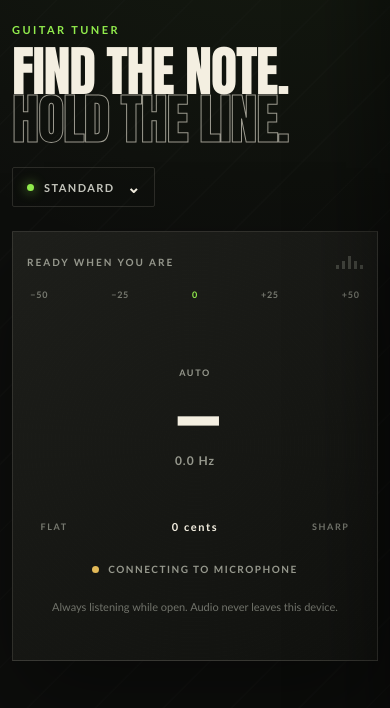
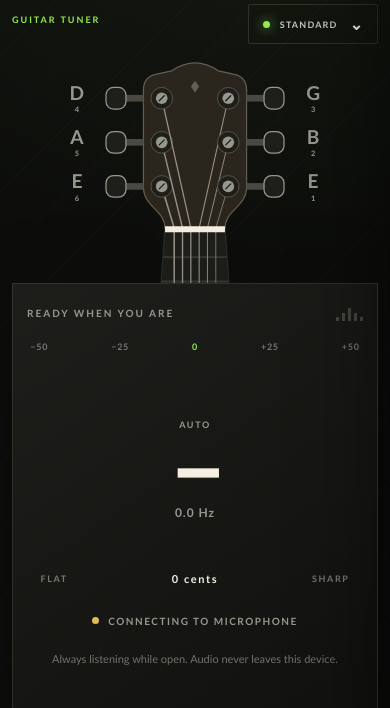
Before and after one commit to Mosquid/Tuner-PWA, a website built with Vite: page index.html in a window 390 px wide. Shown: the part 78-786 px from the top of the page. Built offline with nearby package versions, Linux system fonts and the light colour scheme; no server answers; what justgage would draw is missing.

Commit message:
Show active tuning peg on guitar headstock

```diff
--- a/index.html
+++ b/index.html
@@ -62,12 +62,22 @@
       <main>
         <section class="intro" aria-labelledby="pageTitle">
           <p class="eyebrow">GUITAR TUNER</p>
-          <h1 id="pageTitle">Find the note.<br /><em>Hold the line.</em></h1>
+          <h1 class="sr-only" id="pageTitle">Guitar tuner</h1>
           <div class="tuning-chip">
             <span class="live-dot" aria-hidden="true"></span>
             <span id="tuningName">STANDARD</span>
             <button id="openTuning" aria-label="Change tuning">⌄</button>
           </div>
+          <svg class="headstock" viewBox="0 0 440 280" role="img" aria-labelledby="headstockTitle headstockDescription">
+            <title id="headstockTitle">Guitar headstock with six tuning pegs</title>
+            <desc id="headstockDescription">Pluck a string or select one below to highlight its tuning peg.</desc>
+            <path class="headstock-neck" d="M184 210H256L261 280H179Z" />
+            <path class="headstock-body" d="M184 214C184 193 158 188 158 165V48Q158 32 174 29L192 25Q220 6 248 25L266 29Q282 32 282 48V165C282 188 256 193 256 214Z" />
+            <path class="headstock-inlay" d="m220 37 5 7-5 7-5-7Z" />
+            <path class="headstock-fret" d="M182 249H258M180 278H260" />
+            <g id="headstockStrings" aria-hidden="true"></g>
+            <path class="headstock-nut" d="M184 212H256V219H184Z" />
+          </svg>
         </section>
 
         <section class="tuner-card" id="tunerCard" aria-live="polite">
--- a/public/sw.js
+++ b/public/sw.js
@@ -1,4 +1,4 @@
-const CACHE = 'strum-tuner-v7';
+const CACHE = 'strum-tuner-v8';
 const BASE = new URL('./', self.location.href).pathname;
 const APP_SHELL = [BASE, `${BASE}index.html`, `${BASE}manifest.webmanifest`, `${BASE}icons/tuner-192.png`, `${BASE}icons/tuner-512.png`];
 
--- a/src/main.js
+++ b/src/main.js
@@ -20,6 +20,7 @@ const els = {
   stringsTitle: $('#stringsTitle'), settings: $('#settingsPanel'), scrim: $('#scrim'),
   settingsButton: $('#settingsButton'), closeSettings: $('#closeSettings'), openTuning: $('#openTuning'),
   a4Value: $('#a4Value'), a4Down: $('#a4Down'), a4Up: $('#a4Up'),
+  headstockStrings: $('#headstockStrings'), headstockDescription: $('#headstockDescription'),
 };
 
 let audioContext;
@@ -73,6 +74,24 @@ function splitNote(note) {
 function renderStrings() {
   const tuning = TUNINGS[tuningKey];
   els.strings.innerHTML = '';
+  // Front view: low E/A/D ascend the left; G/B/high E descend the right.
+  els.headstockStrings.innerHTML = tuning.strings.map(([note], index) => {
+    const left = index < 3;
+    const y = 58 + (left ? 2 - index : index - 3) * 53;
+    const postX = left ? 180 : 260;
+    const stringX = 195 + index * 10;
+    const labelX = left ? 78 : 362;
+    return `<g class="headstock-string" data-index="${index}">
+      <path class="headstock-wire" style="stroke-width: ${1.9 - index * 0.2}" d="M${stringX} 280V214L${postX} ${y}" />
+      <path class="peg-shaft" d="M${left ? 134 : 282} ${y - 4}h24v8h-24Z" />
+      <rect class="peg-key" x="${left ? 113 : 303}" y="${y - 13}" width="24" height="26" rx="9" />
+      <circle class="peg-ring" cx="${postX}" cy="${y}" r="13" />
+      <circle class="peg-post" cx="${postX}" cy="${y}" r="7" />
+      <path class="peg-slot" d="M${postX - 3} ${y + 3}l6-6" />
+      <text class="peg-note" x="${labelX}" y="${y + 2}">${note}</text>
+      <text class="peg-number" x="${labelX}" y="${y + 17}">${6 - index}</text>
+    </g>`;
+  }).join('');
   tuning.strings.forEach(([note, octave, midi], index) => {
     const { letter, accidental } = splitNote(note);
     const button = document.createElement('button');
@@ -113,6 +132,12 @@ function updateStringSelection(activeIndex = selectedString) {
   document.querySelectorAll('.string-button').forEach((button, index) => {
     button.classList.toggle('active', index === activeIndex);
   });
+  document.querySelectorAll('.headstock-string').forEach((peg, index) => {
+    peg.classList.toggle('active', index === activeIndex);
+  });
+  els.headstockDescription.textContent = activeIndex == null
+    ? 'Pluck a string or select one below to highlight its tuning peg.'
+    : `String ${6 - activeIndex}, ${TUNINGS[tuningKey].strings[activeIndex][0]}${TUNINGS[tuningKey].strings[activeIndex][1]}: highlighted tuning peg.`;
 }
 
 function showTarget(index) {
@@ -362,6 +387,7 @@ function showWaiting() {
   els.direction.textContent = 'PLUCK A STRING';
   els.tunerCard.dataset.state = 'listening';
   els.frequency.textContent = 'Listening…';
+  updateStringSelection(autoMode ? null : selectedString);
 }
 
 function setSignal(rms) {
--- a/src/styles.css
+++ b/src/styles.css
@@ -53,13 +53,32 @@ button:focus-visible, select:focus-visible { outline: 2px solid var(--acid); out
 .icon-button { font-size: 21px; letter-spacing: 4px; padding: 10px; transform: rotate(90deg); }
 
 main { width: min(1160px, calc(100% - 40px)); margin: 0 auto; }
-.intro { position: relative; padding: 56px 0 28px; animation: rise .7s both; }
+.intro { position: relative; padding: 28px 0 0; }
+.intro > .eyebrow { position: absolute; top: 40px; left: 0; }
 .eyebrow { margin: 0 0 12px; color: var(--acid); font: 800 11px/1 var(--body); letter-spacing: .22em; }
-h1 { max-width: 760px; margin: 0; font: 800 clamp(52px, 8vw, 94px)/.88 var(--display); letter-spacing: -.025em; text-transform: uppercase; }
-h1 em { color: transparent; -webkit-text-stroke: 1px rgba(244,239,225,.62); font-style: normal; }
-.tuning-chip { position: absolute; right: 0; bottom: 36px; display: flex; align-items: center; gap: 10px; border: 1px solid var(--line); padding: 11px 12px 11px 14px; border-radius: 2px; color: #c7c8bf; font: 700 11px/1 var(--body); letter-spacing: .13em; }
+.tuning-chip { position: absolute; right: 0; top: 28px; display: flex; align-items: center; gap: 10px; border: 1px solid var(--line); padding: 11px 12px 11px 14px; border-radius: 2px; color: #c7c8bf; font: 700 11px/1 var(--body); letter-spacing: .13em; }
 .tuning-chip button { border: 0; background: transparent; color: var(--bone); cursor: pointer; padding: 0 2px; font-size: 16px; }
 .live-dot { width: 7px; height: 7px; border-radius: 50%; background: var(--acid); box-shadow: 0 0 12px rgba(146,237,77,.8); }
+
+.headstock { display: block; width: min(440px, 100%); height: auto; margin: 0 auto; }
+.headstock-body { fill: oklch(27% .018 80); stroke: oklch(48% .025 80); stroke-width: 1.5; }
+.headstock-neck { fill: var(--panel-2); stroke: var(--line); }
+.headstock-inlay { fill: var(--muted); opacity: .5; }
+.headstock-fret { fill: none; stroke: var(--line); stroke-width: 2; }
+.headstock-nut { fill: var(--bone); }
+.headstock-wire { fill: none; stroke: oklch(66% .015 80); transition: stroke .2s; }
+.peg-shaft { fill: oklch(40% .012 100); }
+.peg-key { fill: var(--panel-2); stroke: var(--muted); stroke-width: 1.5; transition: fill .2s, stroke .2s; }
+.peg-ring { fill: var(--panel-2); stroke: oklch(48% .025 80); transition: stroke .2s; }
+.peg-post { fill: var(--muted); transition: fill .2s; }
+.peg-slot { stroke: var(--panel); stroke-width: 1.5; stroke-linecap: round; }
+.peg-note, .peg-number { text-anchor: middle; fill: var(--muted); font-family: var(--body); transition: fill .2s; }
+.peg-note { font-size: 23px; font-weight: 700; }
+.peg-number { font-size: 9px; font-weight: 600; }
+.headstock-string.active .headstock-wire { stroke: var(--acid); }
+.headstock-string.active .peg-key, .headstock-string.active .peg-post { fill: var(--acid); stroke: var(--acid); }
+.headstock-string.active .peg-ring { stroke: var(--acid); stroke-width: 2; }
+.headstock-string.active .peg-note, .headstock-string.active .peg-number { fill: var(--acid); }
 
 .tuner-card {
   position: relative;
@@ -156,9 +175,10 @@ footer { display: flex; justify-content: space-between; padding: 24px clamp(22px
 @media (max-width: 700px) {
   .topbar { height: 64px; }
   main { width: min(100% - 24px, 560px); }
-  .intro { padding: 38px 0 24px; }
-  h1 { font-size: clamp(46px, 14vw, 70px); }
-  .tuning-chip { position: static; width: max-content; margin-top: 24px; }
+  .intro { padding: 64px 0 0; }
+  .intro > .eyebrow { top: 29px; font-size: 9px; }
+  .tuning-chip { top: 18px; font-size: 9px; }
+  .headstock { width: min(380px, 100%); }
   .tuner-card { min-height: 450px; padding-inline: 14px; }
   .gauge-shell { height: 280px; margin-top: 16px; }
   .note-readout { top: 52%; }
```
Also changed, not shown: test/audio-pipeline.test.js (+17 -1 lines).
